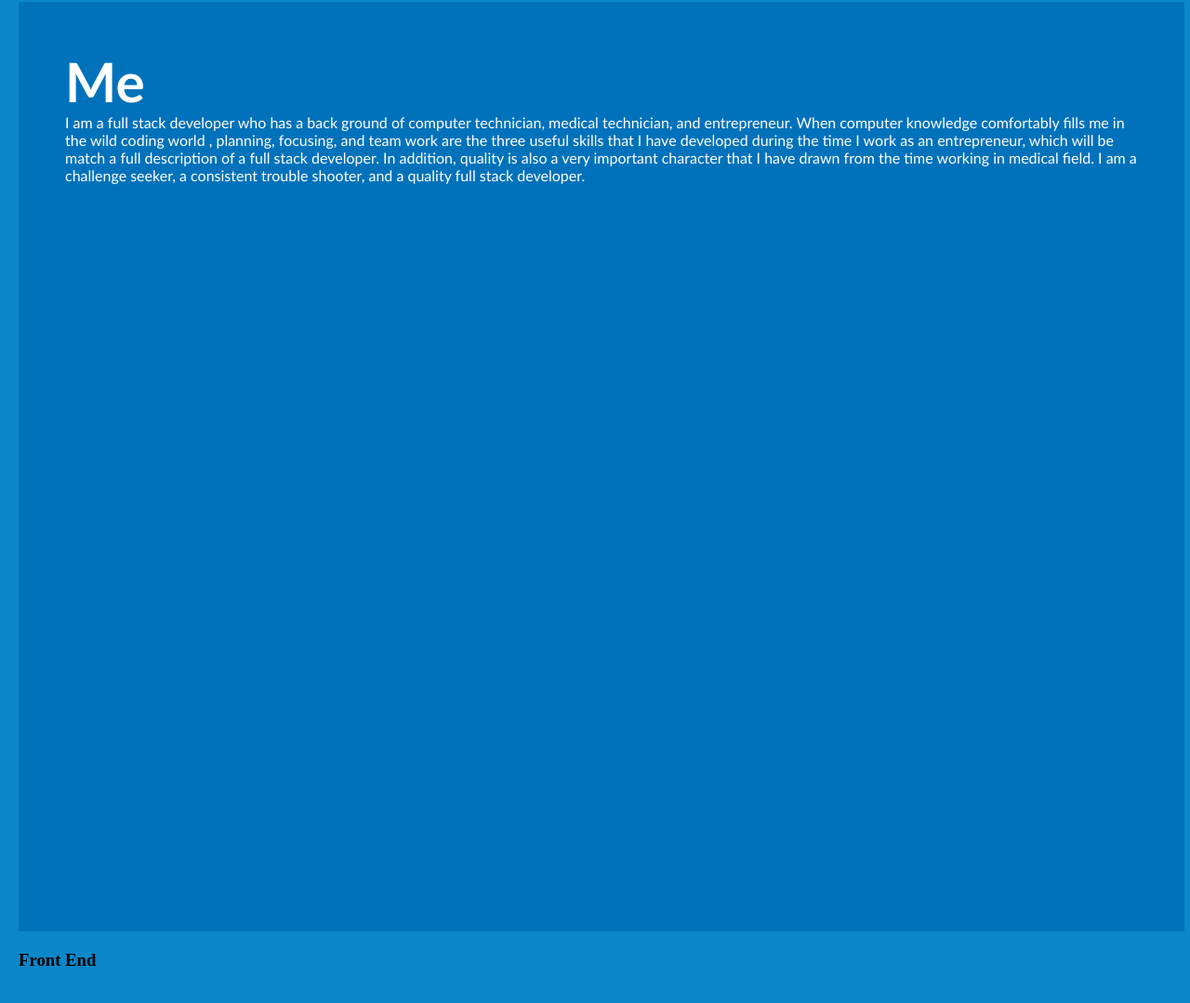
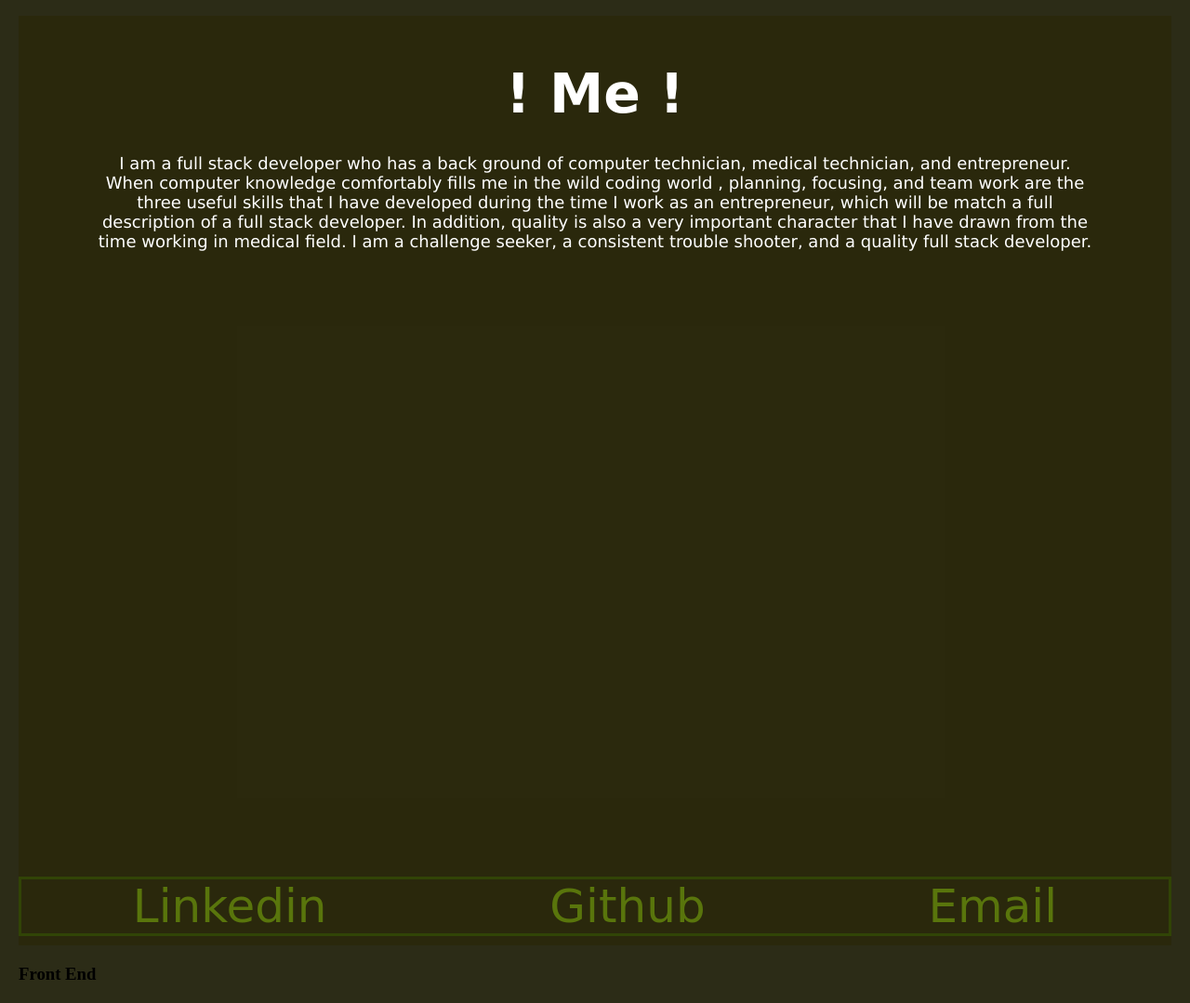
Before and after one commit to Khanh-T-Tran/Khanh-Tran-Porfolio, a plain HTML site: page index.html in a window 1280 px wide. Shown: the part 920-1999 px from the top of the page at 93% size. Before the commit the page ends 1964 px from the top, so only its background shows below. Drawn offline with Linux system fonts and the light colour scheme.

Commit message:
add contact link adjust properties and positioning add span title etc

```diff
--- a/assets/css/style.css
+++ b/assets/css/style.css
@@ -9,12 +9,15 @@ p {
 }
 
 a {
-    color: #ffffff;
+    color: #59750c;
     text-decoration: none;
 }
 
 body {
-    background-color: #0b87ca;
+    background-color: #2c2c17;
+    padding: 20px;
+
+
 }
 
         /* Header */
@@ -22,8 +25,8 @@ body {
 header {
     padding: 20px;
     font-family: 'Trebuchet MS', 'Lucida Sans Unicode', 'Lucida Grande', 'Lucida Sans', Arial, sans-serif;
-    background-color: #0072bb;
-    color: #ffffff;
+    background-color: #2c2c17;
+
 }
 
 header h1 {
@@ -31,7 +34,12 @@ header h1 {
     font-size: 48px;
 }
 
-
+header h1 .anh {
+    color: #456105;
+}
+header h1 .an {
+    color: #5e810a;
+}
 header nav {
     padding-top: 15px;
     margin-right: 20px;
@@ -50,26 +58,51 @@ header nav ul li {
 }
 
 .avatar {
+
+    border-style:groove;
+    border-width: 5px;
     height: 800px;
     width: 100%;
-    margin-bottom: 25px;
     background-image: url("../images/avatar_1.jpg");
     background-size: cover;
     background-position: center;
 
 }
 .content {
-    width: 98%;
+
+    width: 100%;
     display: inline-block;
-    margin-left: 20px;
-    margin-right: 20px;
 }
 .content .main {
+    margin-top: 20px;
+    justify-content: space-around;
+    position: relative;
+    display: flex;
     margin-bottom: 20px;
     padding: 50px;
     height: 1000px;
-    font-family: 'Gill Sans', 'Gill Sans MT', Calibri, 'Trebuchet MS', sans-serif;
-    background-color: #0072bb;
+    font-family: cursive;
+    background-color: #2b280ac2;
     color: #ffffff;
     font-size: 50px;
 }
+.myself {
+
+    text-align: center;
+}
+.my-info {
+
+    text-align: center;
+    padding: 30px;
+    font-size:large;
+    font-family:Verdana, Geneva, Tahoma, sans-seri
+
+}
+.contact {
+    display: flex;
+    justify-content: space-around;
+    position: absolute;
+    bottom: 10px;
+    width: 100%;
+    border: 3px solid #314406;
+ }
--- a/index.html
+++ b/index.html
@@ -15,20 +15,23 @@
 
     <Header>
         <h1> <a href="./index.html">
-            Khanh Tran T </a>
+            Kh<span class="anh">anh </span>Tr<span class="an">an </span>T </a>
         </h1>
 
 
         <nav>
             <ul>
                 <li>
-                    <a href="">About</a>
+                    <a href="#myself">About</a>
                 </li>
                 <li>
                     <a href="">Skills</a>
                 </li>
                 <li>
                     <a href="">Porfolio</a>
+                </li>
+                <li>
+                    <a href="#contact">Connect</a>
                 </li>
             </ul>
 
@@ -42,14 +45,25 @@
     <main class="content">
         <!-- Info about my self -->
         <section class="main">
-            <div id="mysefl" class="mysefl">
+            <div id="myself" class="myself">
 
-                <h3>Me</h3>
-                    <p>
+                <h3>! Me !</h3>
+                    <p class="my-info">
                         I am a full stack developer who has a back ground of computer technician, medical technician, and entrepreneur. When computer knowledge comfortably fills me in the wild coding world , planning, focusing, and team work are the three useful skills that I have developed during the time I work as an entrepreneur, which will be match a full description of a full stack developer. In addition, quality is also a very important character that I have drawn from the time working in medical field. I am a challenge seeker, a consistent trouble shooter, and a quality full stack developer.
 
                     </p>
             </div>
+
+
+             <div id="contact" class="contact">
+
+                    <a href="https://www.linkedin.com/in/khanh-tran-2491aa238/" target="_blank">Linkedin</a>
+                    <a href="https://github.com/Khanh-T-Tran" target="_blank">Github</a>
+                    <a href="">Email</a>
+            </div>
+
+
+
 
         </section>
 
```
Also changed, not shown: assets/images/about_me.png.
